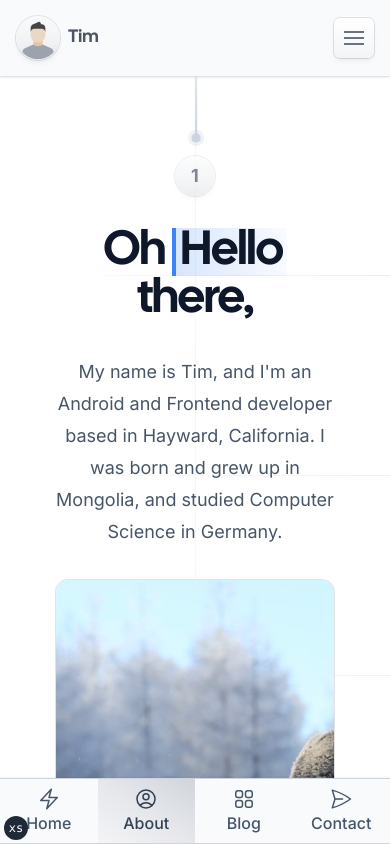
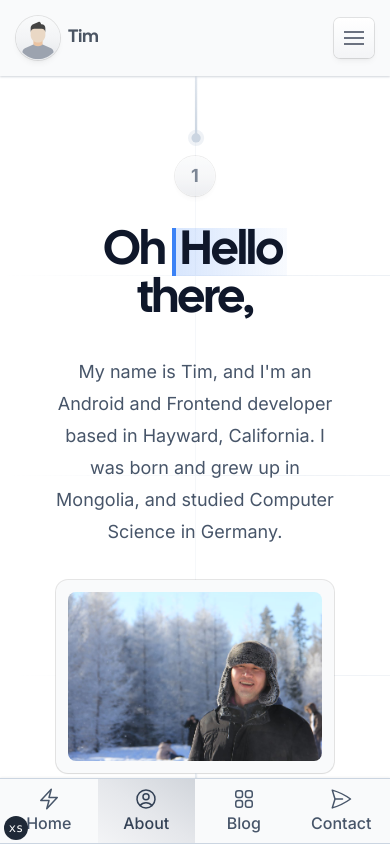
Before and after one commit to timtbdev/Portfolio, a Next.js app: page /about in a window 390 px wide. Built offline with nearby package versions, Linux system fonts and the light colour scheme; no server answers.

Commit message:
fix: fixed about page's Images

```diff
--- a/components/blog/Photo.tsx
+++ b/components/blog/Photo.tsx
@@ -13,7 +13,7 @@ const Photo: FC<PhotoProps> = ({ image, description = "", className = "" }) => {
     <>
       <div
         className={cn(
-          "relative mx-auto h-[500px] w-full max-w-2xl overflow-hidden rounded-xl bg-gray-50 p-3 shadow-sm shadow-black/5 ring-1 ring-black/10 dark:bg-slate-800",
+          "relative mx-auto w-full max-w-xl overflow-hidden rounded-xl bg-gray-50 p-3 shadow-sm shadow-black/5 ring-1 ring-black/10 dark:bg-slate-800 sm:max-w-2xl",
           className
         )}
       >
@@ -21,8 +21,8 @@ const Photo: FC<PhotoProps> = ({ image, description = "", className = "" }) => {
           className="relative rounded-lg"
           src={image}
           alt={description}
-          fill={true}
-          objectFit="cover"
+          height={650}
+          width={650}
           placeholder="blur"
           priority={true}
         />
```
